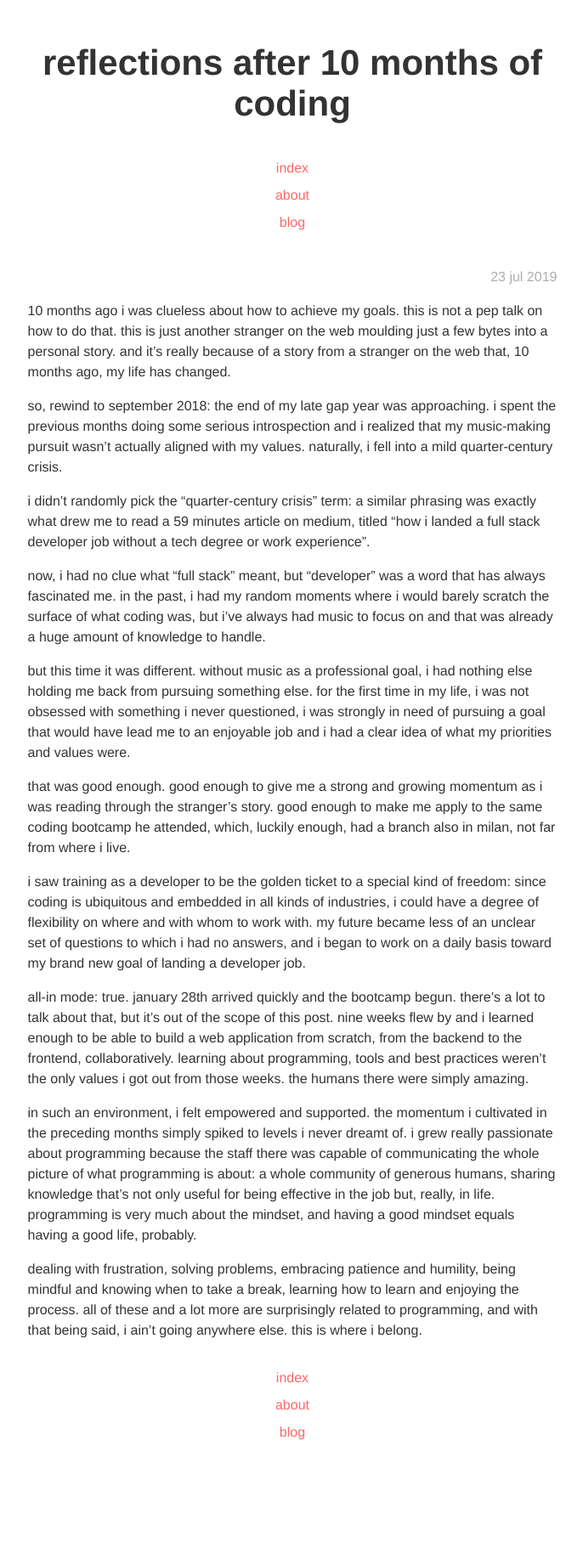
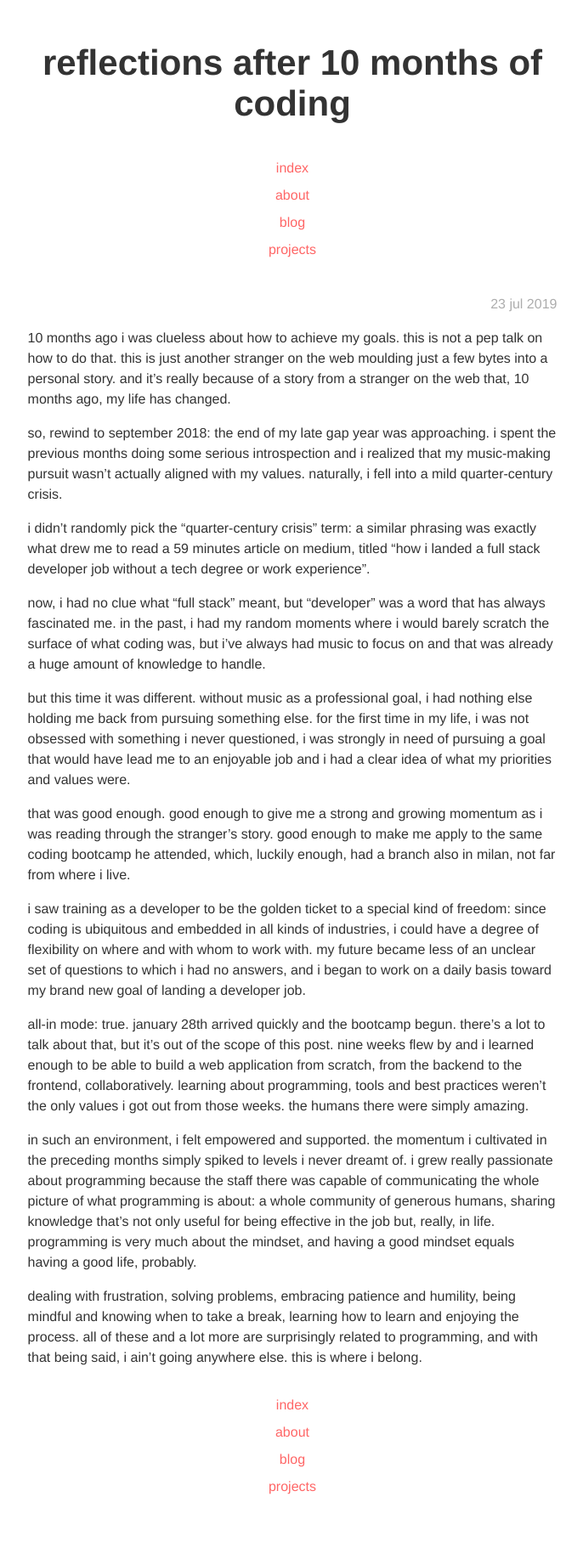
Before and after one commit to bernardini687/website, a Jekyll site: the page built from _posts/2019-07-23-reflections-after-10-months-of-coding.md, in a window 1280 px wide. Shown: the whole page at 85% size, without its empty margins (296-982 px from the left). Built offline with Jekyll 4.4.1, drawn with Linux system fonts in a browser that asks for light colours; some web fonts are replaced; before the commit the page ends 1764 px from its top, so only the background shows below that.

Commit message:
add projects

```diff
--- a/_data/navigation.yml
+++ b/_data/navigation.yml
@@ -4,3 +4,5 @@
   link: /about.html
 - name: blog
   link: /blog.html
+- name: projects
+  link: /projects.html
--- a/_includes/categories.html
+++ b/_includes/categories.html
@@ -1,7 +1,7 @@
 <nav class="left">
   <ul>
-  {% for item in site.data.categories %}
-    <li class="{{ item.name }}-color">{{ item.name }}</li>
+  {% for category in site.data.categories %}
+    <li class="{{ category.name }}-color">{{ category.name }}</li>
   {% endfor %}
   </ul>
 </nav>
--- a/_includes/contacts.html
+++ b/_includes/contacts.html
@@ -1,7 +1,7 @@
 <nav class="left">
   <ul>
-  {% for item in site.data.contacts %}
-    <a href="{{ item.link}}">{{ item.name }}</a>
+  {% for contact in site.data.contacts %}
+    <li><a href="{{ contact.link}}">{{ contact.name }}</a></li>
   {% endfor %}
   </ul>
 </nav>
--- /dev/null
+++ b/projects.html
@@ -0,0 +1,4 @@
+---
+title: projects
+---
+{% include projects.html %}
```
Also changed, not shown: _data/projects.yml (+6 -2 lines), _includes/projects.html (added, +10 -0 lines), 6 other files.
